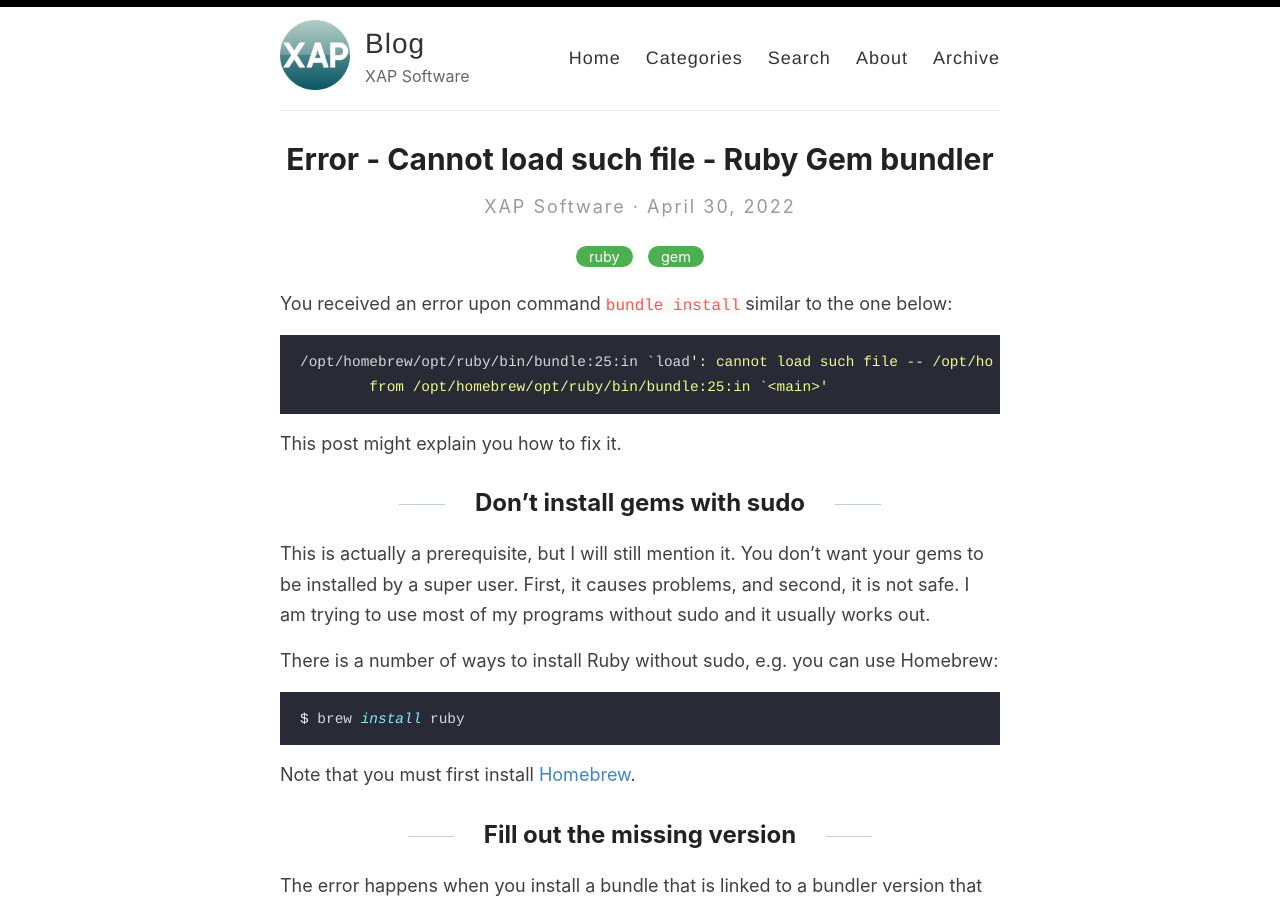
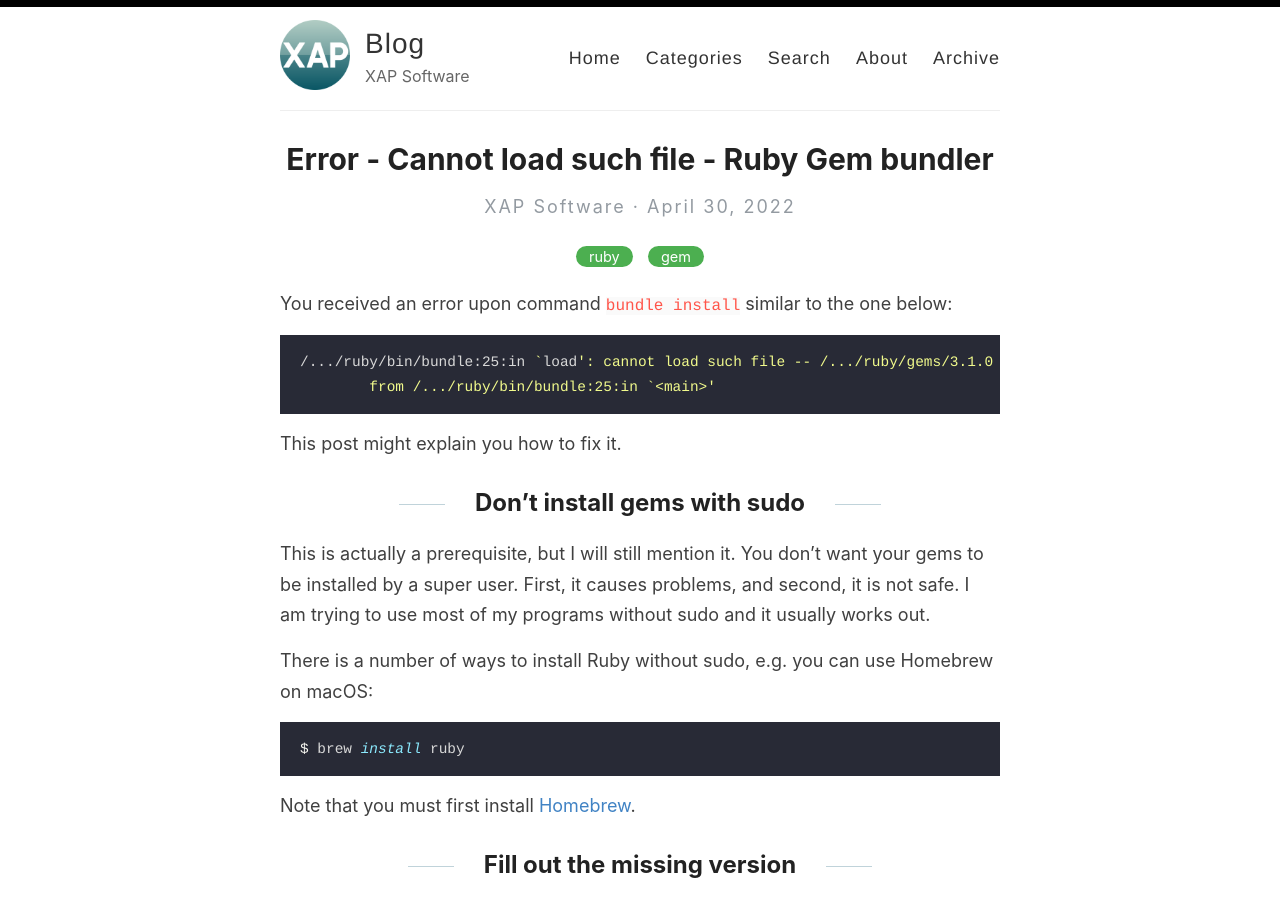
Before and after one commit to XAP-Software/XAP-Software.github.io, a Jekyll site: the page built from _posts/2022-04-30-cannot-load-ruby-gem-bundle.md, in a window 1280 px wide and 900 px high. Built offline with Jekyll 4.4.1, drawn with Linux system fonts in a browser that asks for light colours.

Commit message:
specified macOS and removed homebrew from the paths

````diff
--- a/_posts/2022-04-30-cannot-load-ruby-gem-bundle.md
+++ b/_posts/2022-04-30-cannot-load-ruby-gem-bundle.md
@@ -9,8 +9,8 @@ author: Vasiliy Kharitonov
 You received an error upon command `bundle install` similar to the one below:
 
 ``` bash
-/opt/homebrew/opt/ruby/bin/bundle:25:in `load': cannot load such file -- /opt/homebrew/lib/ruby/gems/3.1.0/gems/bundler-2.3.11/exe/bundle (LoadError)
-	from /opt/homebrew/opt/ruby/bin/bundle:25:in `<main>'
+/.../ruby/bin/bundle:25:in `load': cannot load such file -- /.../ruby/gems/3.1.0/gems/bundler-2.3.11/exe/bundle (LoadError)
+	from /.../ruby/bin/bundle:25:in `<main>'
 ```
 
 This post might explain you how to fix it.
@@ -22,7 +22,8 @@ your gems to be installed by a super user. First, it causes problems, and
 second, it is not safe. I am trying to use most of my programs without sudo and
 it usually works out.
 
-There is a number of ways to install Ruby without sudo, e.g. you can use Homebrew:
+There is a number of ways to install Ruby without sudo, e.g. you can use
+Homebrew on macOS:
 
 ``` console
 $ brew install ruby
````
